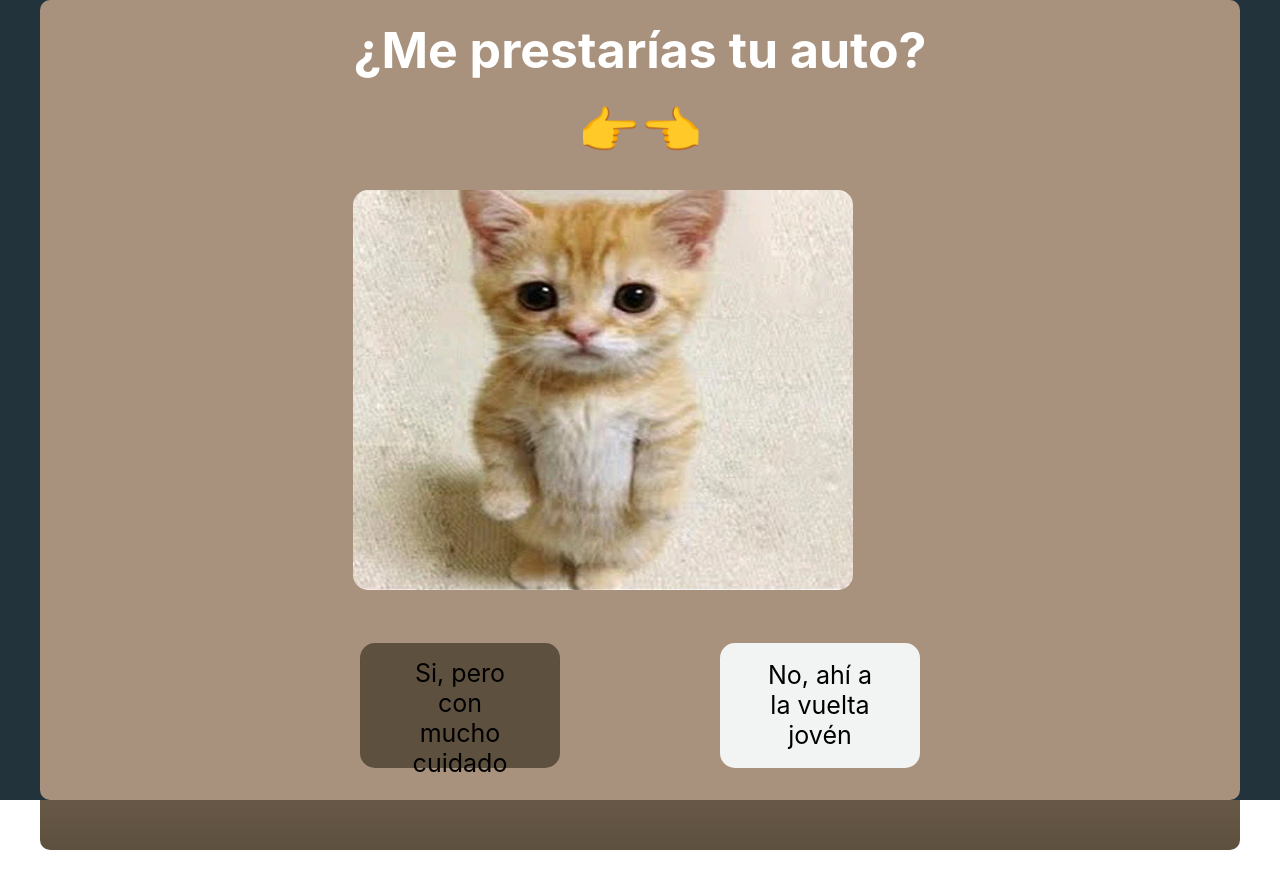
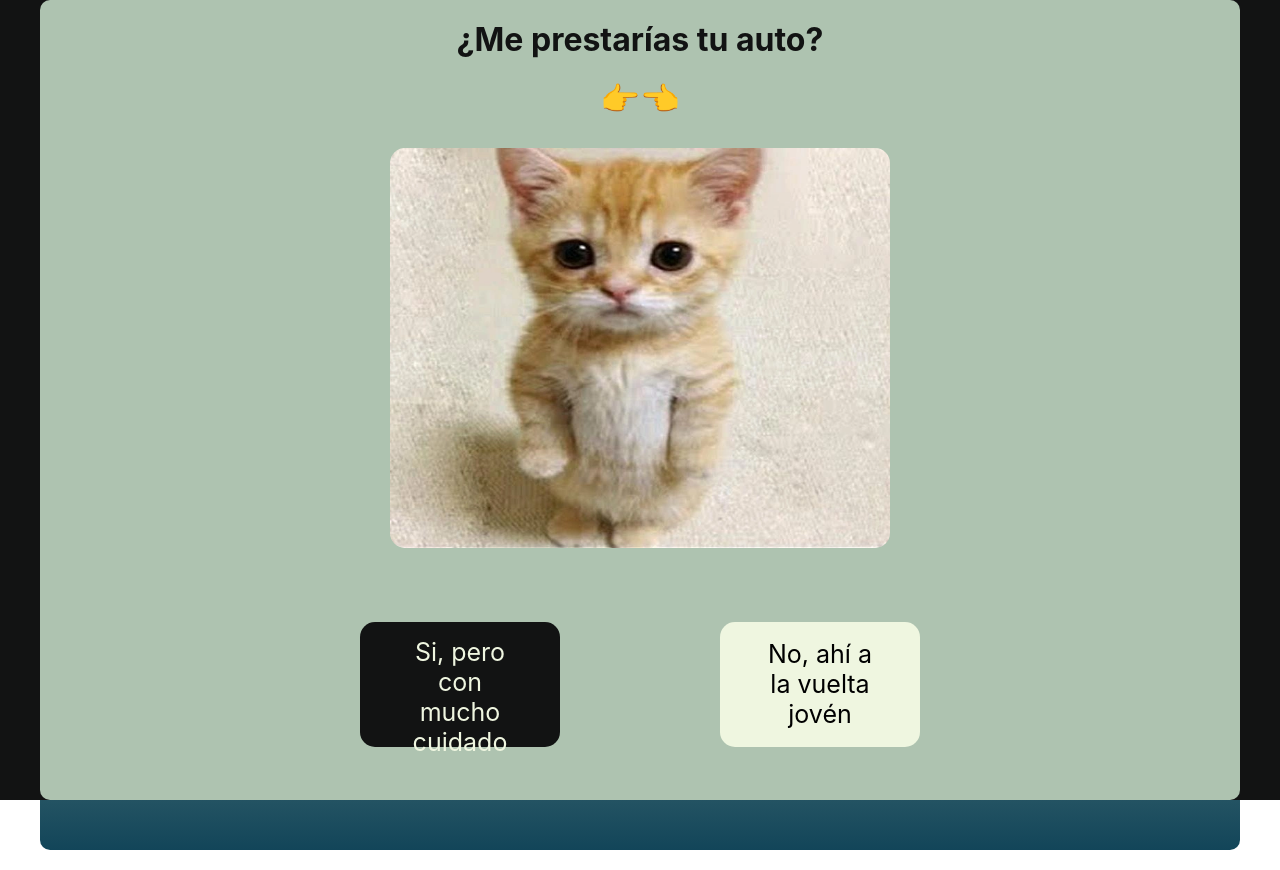
Before and after one commit to Luis-Mosqueda11/permiso, a plain HTML site: page medaspermiso.html in a window 1280 px wide. Drawn offline with Linux system fonts and the light colour scheme.

Commit message:
Update medaspermiso.html

```diff
--- a/medaspermiso.html
+++ b/medaspermiso.html
@@ -6,6 +6,14 @@
     <meta name="viewport" content="width=device-width, initial-scale=1.0" />
     <title>Me perdonas</title>
     <style>
+:root {
+    --color-primary: #121313;
+    --color-secondary: #124559;
+    --color-accent: #598392;
+    --color-tertiary: #aec3b0;
+    --color-quaternary: #eff6e0;
+}
+
 * {
     box-sizing: border-box;
     padding: 0;
@@ -15,8 +23,8 @@
 
 .container {
     height: 100vh;
-        background-color: #22333b;
-        color: #f2f4f3;
+    background-color: var(--color-primary);
+    color: var(--color-quaternary);
     display: flex;
     align-items: center;
     justify-content: center;
@@ -27,7 +35,7 @@
     display: flex;
     align-items: center;
     justify-content: center;
-        background-color: #a9927d;
+    background-color: var(--color-tertiary);
     width: 1200px;
     height: auto;
     padding: 20px;
@@ -36,7 +44,7 @@
 
 .sub-container h1 {
     font-size: 50px;
-        color: #fff;
+    color: var(--color-primary);
 }
 
 header {
@@ -53,18 +61,17 @@
     width: 1200px;
     height: 400px;
     position: relative;
-        background-color: #a9927d;
+    background-color: var(--color-tertiary);
     border-radius: 0px 0px 10px 10px;
 }
 
 footer > button {
-        background-color: #5e503f;
+    background-color: var(--color-secondary);
     border: none;
     padding: 15px 40px;
     margin: 20px;
     border-radius: 15px;
     position: absolute;
-        transition: background-color 0.3s ease-in-out, left 0.3s ease, top 0.3s ease;
 }
 
 footer > button#btnSi {
@@ -72,10 +79,12 @@
     height: 125px;
     width: 200px;
     font-size: 25px;
+    background-color: var(--color-primary);
+    color: var(--color-quaternary);
 }
 
 footer > button#btnNo {
-        background-color: #f2f4f3;
+    background-color: var(--color-quaternary);
     right: 300px;
     height: 125px;
     width: 200px;
@@ -83,12 +92,12 @@
 }
 
 footer > button#btnSi:hover {
-        background-color: #5d5955;
-        color: #000000;
+    background-color: var(--color-secondary);
+    color: #000;
 }
 
-    article.alert{
-    top:  50%;
+article.alert {
+    top: 50%;
     left: 50%;
     transform: translate(-50%, -50%);
     position: absolute;
@@ -100,25 +109,24 @@
 
 article.alert > div h1 {
     font-size: 50px;
-    color: #f2f4f3;
+    color: var(--color-primary);
 }
 
 article.alert > div p {
     font-size: 25px;
-    color: #ffffff;
+    color: var(--color-primary);
 }
 
-article.alert > div{
+article.alert > div {
     display: flex;
     flex-direction: column;
     align-items: center;
-    justify-content:space-around;
+    justify-content: space-around;
     font-weight: bold;
-    color: #fff;
     text-align: center;
     width: 1200px;
     height: 900px;
-    background: linear-gradient(to top, #5e503f, #a9927d, #22333b);
+    background: linear-gradient(to top, var(--color-secondary), var(--color-tertiary), var(--color-quaternary));
     border-radius: 10px;
 }
 
@@ -139,6 +147,35 @@
 
 .hidden {
     display: none;
+}
+
+    /* Media Queries */
+@media (min-width: 768px) {
+    .sub-container h1 {
+        font-size: 2rem;
+    }
+
+    footer {
+        flex-direction: row;
+        gap: 40px;
+    }
+
+    footer > button {
+        font-size: 1.25rem;
+        padding: 15px 40px;
+    }
+
+    article.alert > div h1 {
+        font-size: 2rem;
+    }
+
+    article.alert > div p {
+        font-size: 1.25rem;
+    }
+
+    .image-container {
+        max-width: 500px;
+    }
 }
     </style>
 </head>
```
Lines whose indentation alone changed are shown as unchanged.
